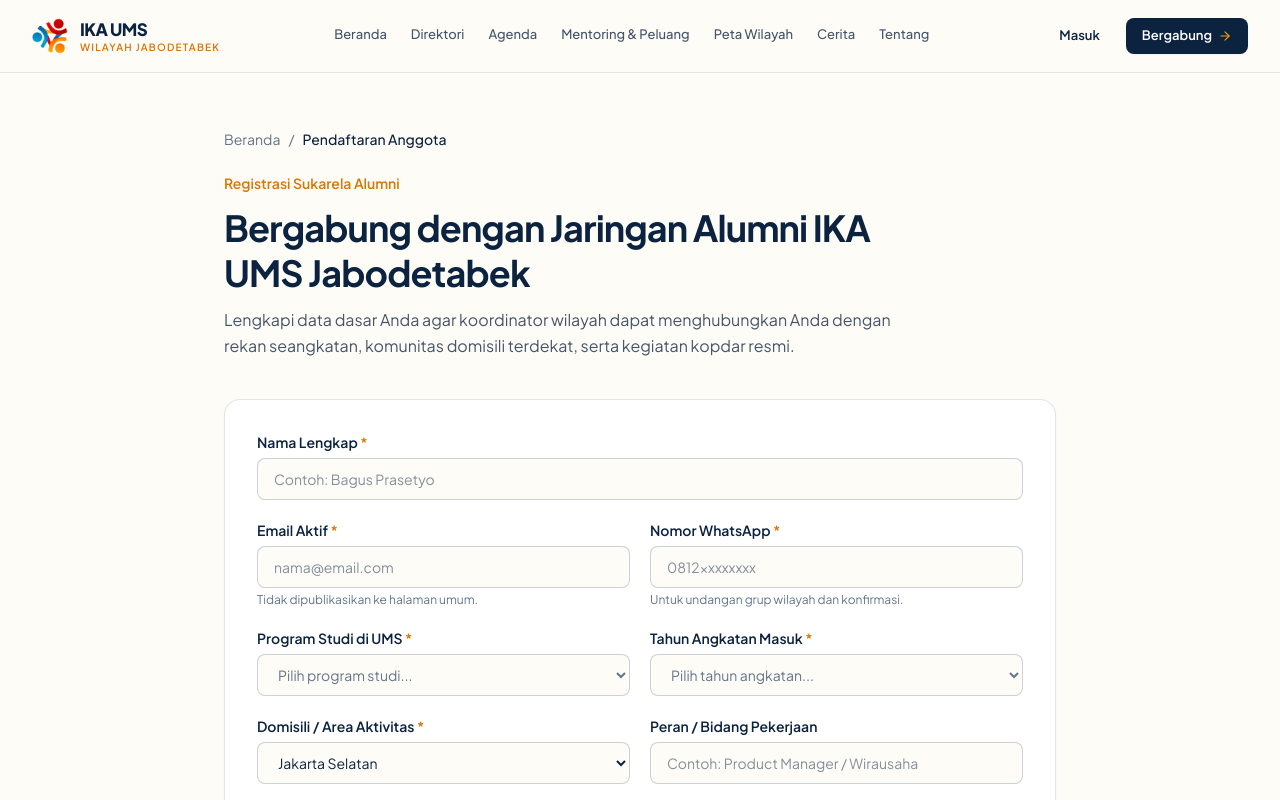
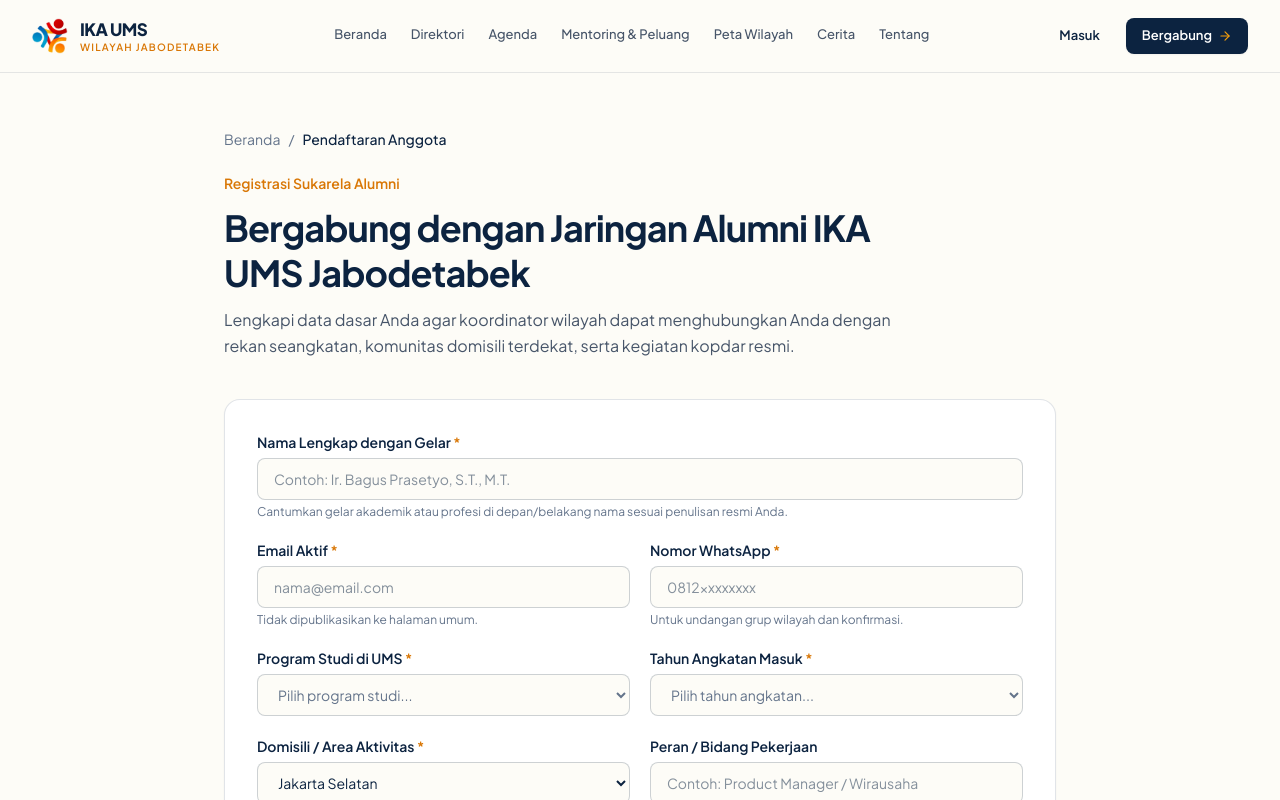
Before and after one commit to ZAKITRIPAMUNGKAS/ikaums, a Next.js app: page /gabung in a window 1280 px wide. Shown: the top 800 px of the page. Built offline with nearby package versions, Linux system fonts and the light colour scheme.

Commit message:
feat(gabung): clarify nama lengkap dengan gelar field label and helper

```diff
--- a/src/app/gabung/page.tsx
+++ b/src/app/gabung/page.tsx
@@ -167,17 +167,20 @@ export default function GabungPage() {
               <div className="grid grid-cols-1 sm:grid-cols-2 gap-5">
                 <div className="sm:col-span-2">
                   <label htmlFor="namaLengkap" className="block text-sm font-semibold text-[#0C2340] mb-1.5">
-                    Nama Lengkap <span className="text-[#D97706]">*</span>
+                    Nama Lengkap dengan Gelar <span className="text-[#D97706]">*</span>
                   </label>
                   <input
                     id="namaLengkap"
                     type="text"
                     required
-                    placeholder="Contoh: Bagus Prasetyo"
+                    placeholder="Contoh: Ir. Bagus Prasetyo, S.T., M.T."
                     value={formData.namaLengkap}
                     onChange={(e) => setFormData({ ...formData, namaLengkap: e.target.value })}
                     className="w-full px-4 py-2.5 rounded-lg bg-[#FDFCF7] border border-[#0C2340]/20 focus:border-[#0C2340] focus:outline-hidden focus:ring-2 focus:ring-[#0C2340]/10 text-sm text-[#0C2340]"
                   />
+                  <p className="mt-1 text-xs text-[#64748B]">
+                    Cantumkan gelar akademik atau profesi di depan/belakang nama sesuai penulisan resmi Anda.
+                  </p>
                 </div>
 
                 <div>
```
